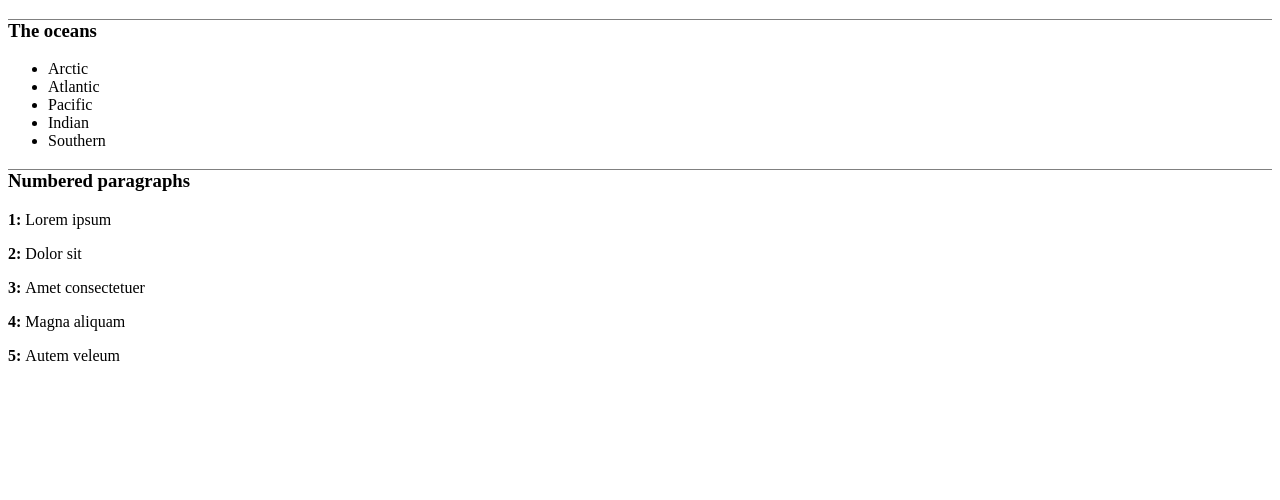
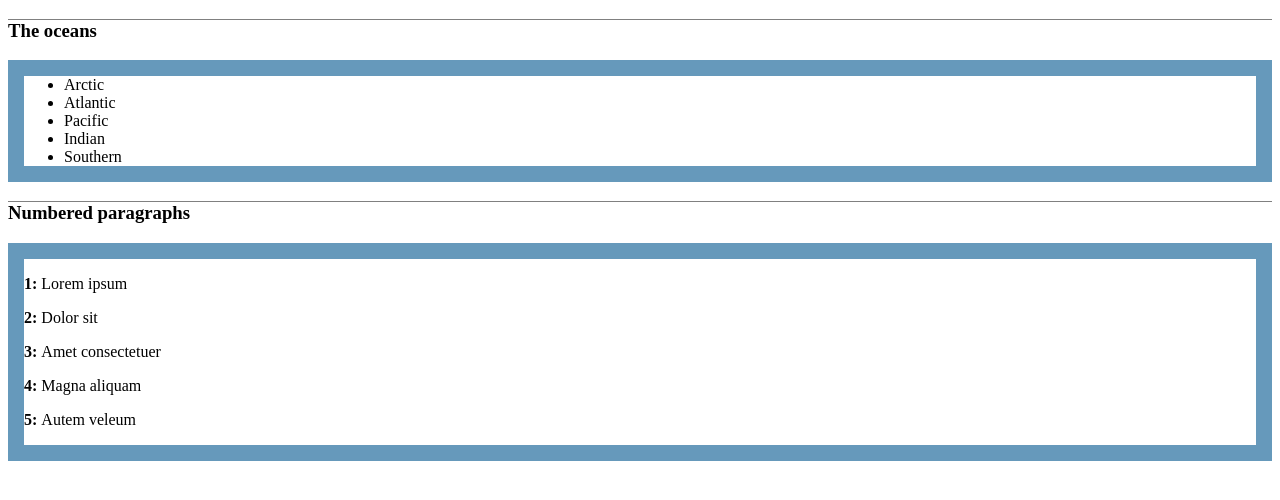
Before and after one commit to monster998/WebFirst, a plain HTML site: page MDNtest/doc2.html in a window 1280 px wide. Drawn offline with Linux system fonts and the light colour scheme.

Commit message:
Add files via upload

```diff
--- a/MDNtest/doc2.html
+++ b/MDNtest/doc2.html
@@ -17,11 +17,12 @@
     </ul>
 
     <h3 class="numbered">Numbered paragraphs</h3>
+    <div id="numbered">
     <p class="numbered">Lorem ipsum</p>
     <p class="numbered">Dolor sit</p>
     <p class="numbered">Amet consectetuer</p>
     <p class="numbered">Magna aliquam</p>
     <p class="numbered">Autem veleum</p>
-
+    </div>
   </body>
 </html>
--- a/MDNtest/style2.css
+++ b/MDNtest/style2.css
@@ -7,3 +7,7 @@ p.numbered:before {
   font-weight: bold;
 }
 h3 {border-top: 1px solid gray;}
+ul,#numbered {
+  border: 1em solid #69b;
+  padding-right:1em;
+}
```
